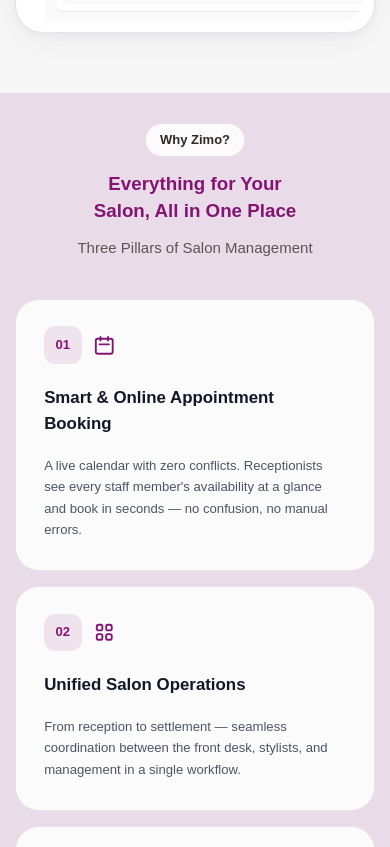
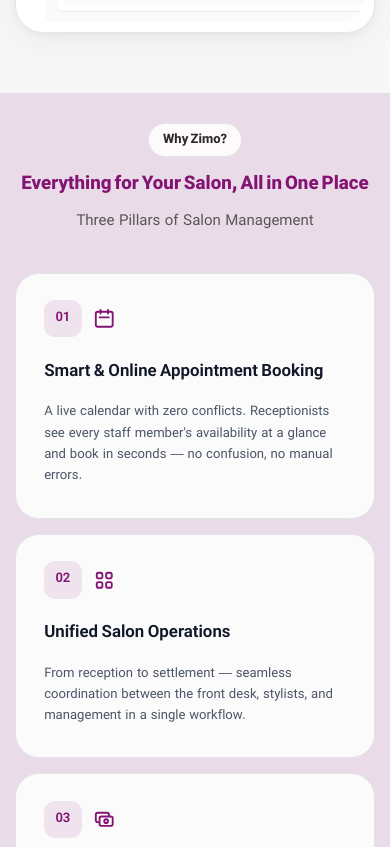
Before and after one commit to mehdijalalii/zimo-frontend, a Next.js app: page /en in a window 390 px wide. Shown: the part 1016-1863 px from the top of the page. Built offline with nearby package versions, Linux system fonts and the light colour scheme.

Commit message:
fix: add IRANSansX font-face and fix mobile language selector touch interaction

```diff
--- a/src/app/globals.css
+++ b/src/app/globals.css
@@ -1,4 +1,13 @@
 @import "tailwindcss";
+
+@font-face {
+  font-family: 'IRANSansX';
+  src: url('/fonts/iransansx/IRANSansXV.woff2') format('woff2'),
+       url('/fonts/iransansx/IRANSansXV.woff') format('woff');
+  font-weight: 100 900;
+  font-style: normal;
+  font-display: swap;
+}
 
 @layer base {
   :root {
--- a/src/components/Header.tsx
+++ b/src/components/Header.tsx
@@ -141,6 +141,7 @@
 };
 
 function LanguageSwitcher({ locale }: { locale: string }) {
+  const [open, setOpen] = useState(false);
   const pathname = usePathname();
 
   const getLangHref = (targetLocale: string) => {
@@ -162,14 +163,18 @@
   ];
 
   return (
-    <div className="relative group/lang">
-      <button className="flex items-center gap-1 rounded-full border border-gray-200 bg-white px-3 py-2 text-sm font-bold text-gray-700 transition hover:bg-gray-50">
+    <div className="relative">
+      <button
+        onClick={() => setOpen(!open)}
+        onBlur={() => setTimeout(() => setOpen(false), 150)}
+        className="flex items-center gap-1 rounded-full border border-gray-200 bg-white px-3 py-2 text-sm font-bold text-gray-700 transition hover:bg-gray-50"
+      >
         {localeFlags[locale] || localeFlags.fa}
         <svg className="h-3 w-3" fill="none" viewBox="0 0 24 24" stroke="currentColor">
           <path strokeLinecap="round" strokeLinejoin="round" strokeWidth={2} d="M19 9l-7 7-7-7" />
         </svg>
       </button>
-      <div className={`invisible absolute top-full z-50 mt-1 w-36 translate-y-2 opacity-0 transition-all duration-200 group-hover/lang:visible group-hover/lang:translate-y-0 group-hover/lang:opacity-100 ${locale === 'fa' ? 'left-0' : 'right-0'}`}>
+      <div className={`absolute top-full z-50 mt-1 w-36 transition-all duration-200 ${open ? 'visible translate-y-0 opacity-100' : 'invisible translate-y-2 opacity-0'} ${locale === 'fa' ? 'left-0' : 'right-0'}`}>
         <div className="overflow-hidden rounded-xl border border-gray-100 bg-white shadow-xl">
           {langOptions.map((opt) => (
             <Link
```
Also changed, not shown: public/fonts/iransansx/IRANSansXV.woff (added), public/fonts/iransansx/IRANSansXV.woff2 (added).
